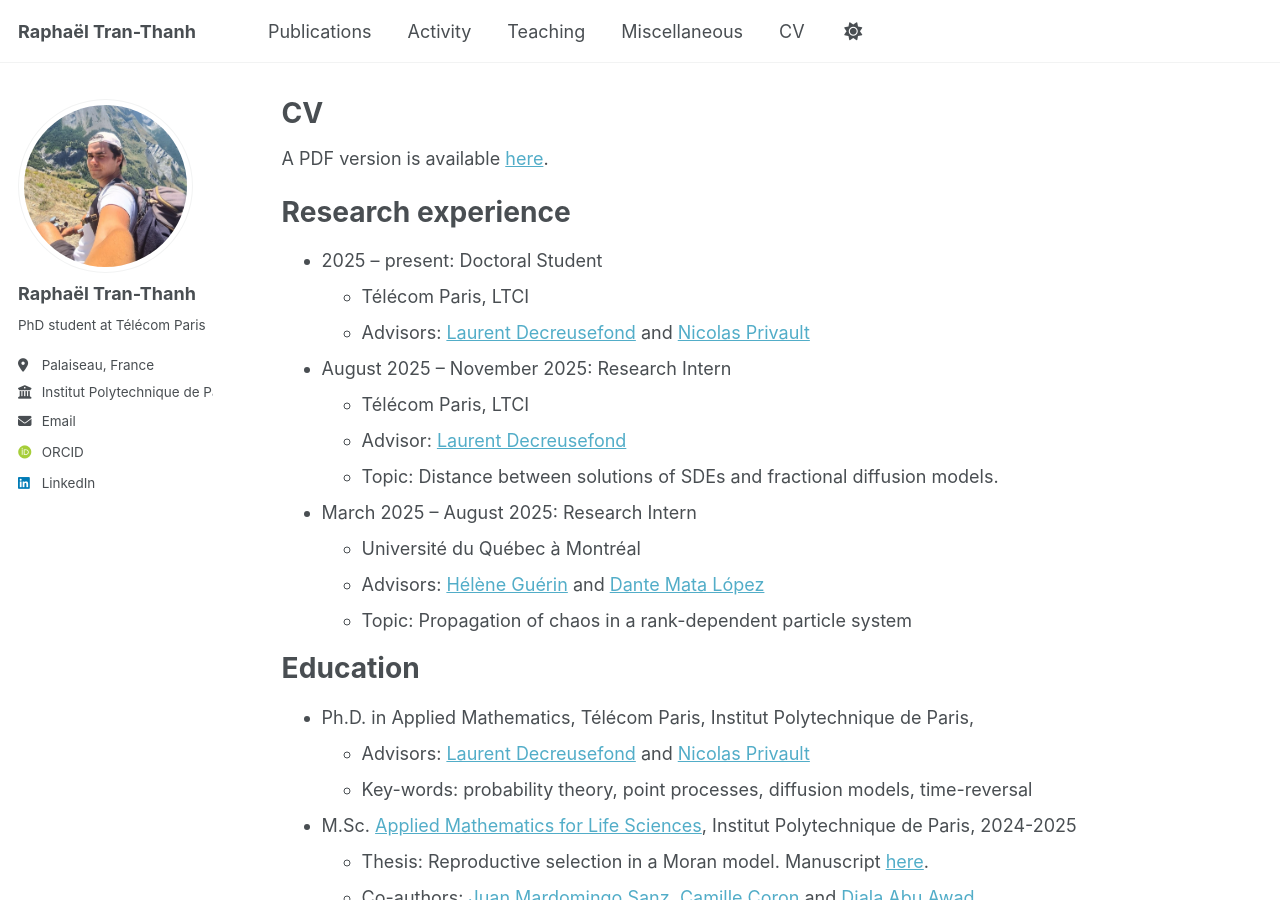
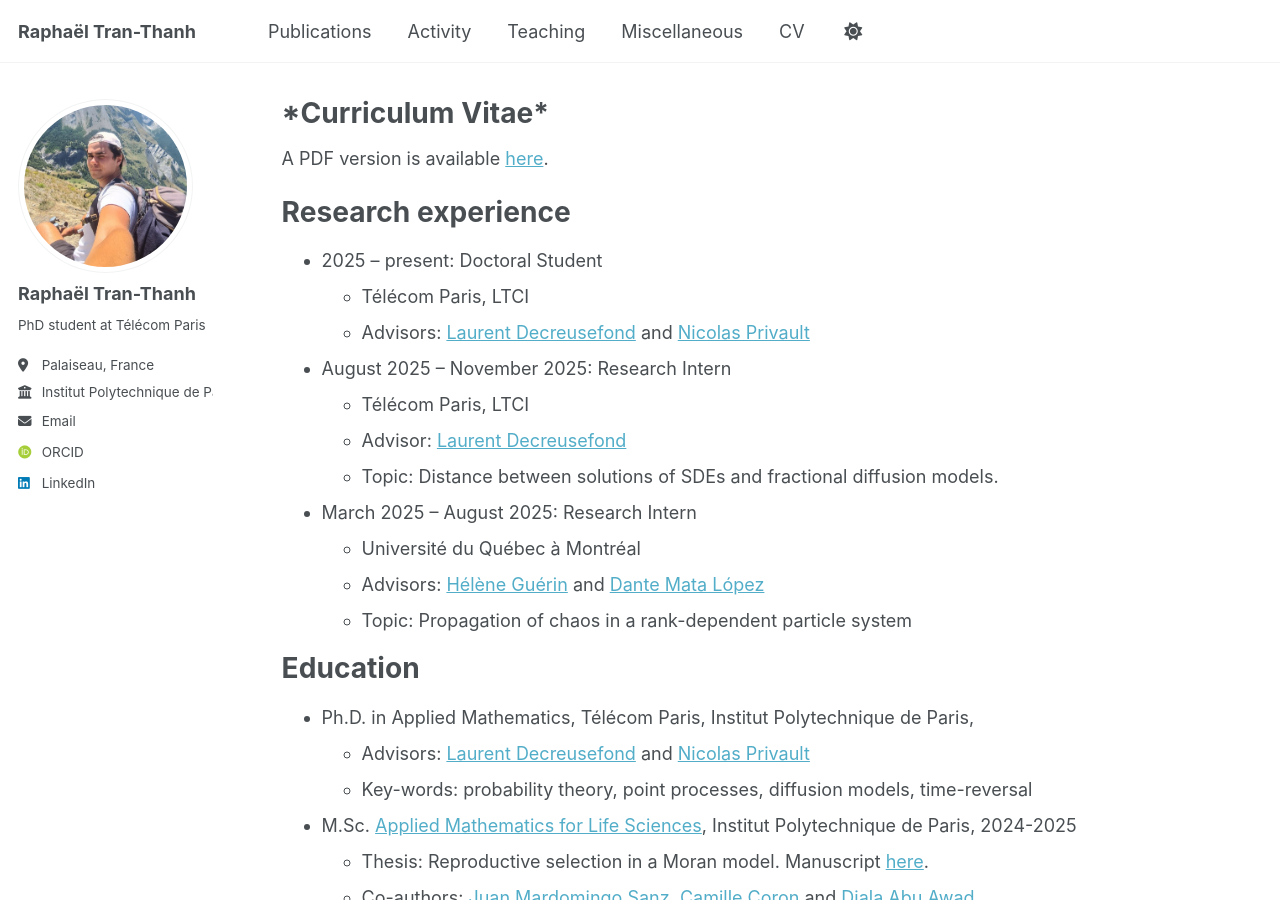
Before and after one commit to rtranthanh/rtranthanh.github.io, a Jekyll site: the page built from _pages/cv.md, in a window 1280 px wide and 900 px high. Built offline with Jekyll 4.4.1, drawn with Linux system fonts in a browser that asks for light colours; some web fonts are replaced; a script that is not in the unit is left out.

Commit message:
Update CV title to include 'Curriculum Vitae'

```diff
--- a/_pages/cv.md
+++ b/_pages/cv.md
@@ -1,6 +1,6 @@
 ---
 layout: archive
-title: "CV"
+title: "*Curriculum Vitae*"
 permalink: /cv/
 author_profile: true
 redirect_from:
```
